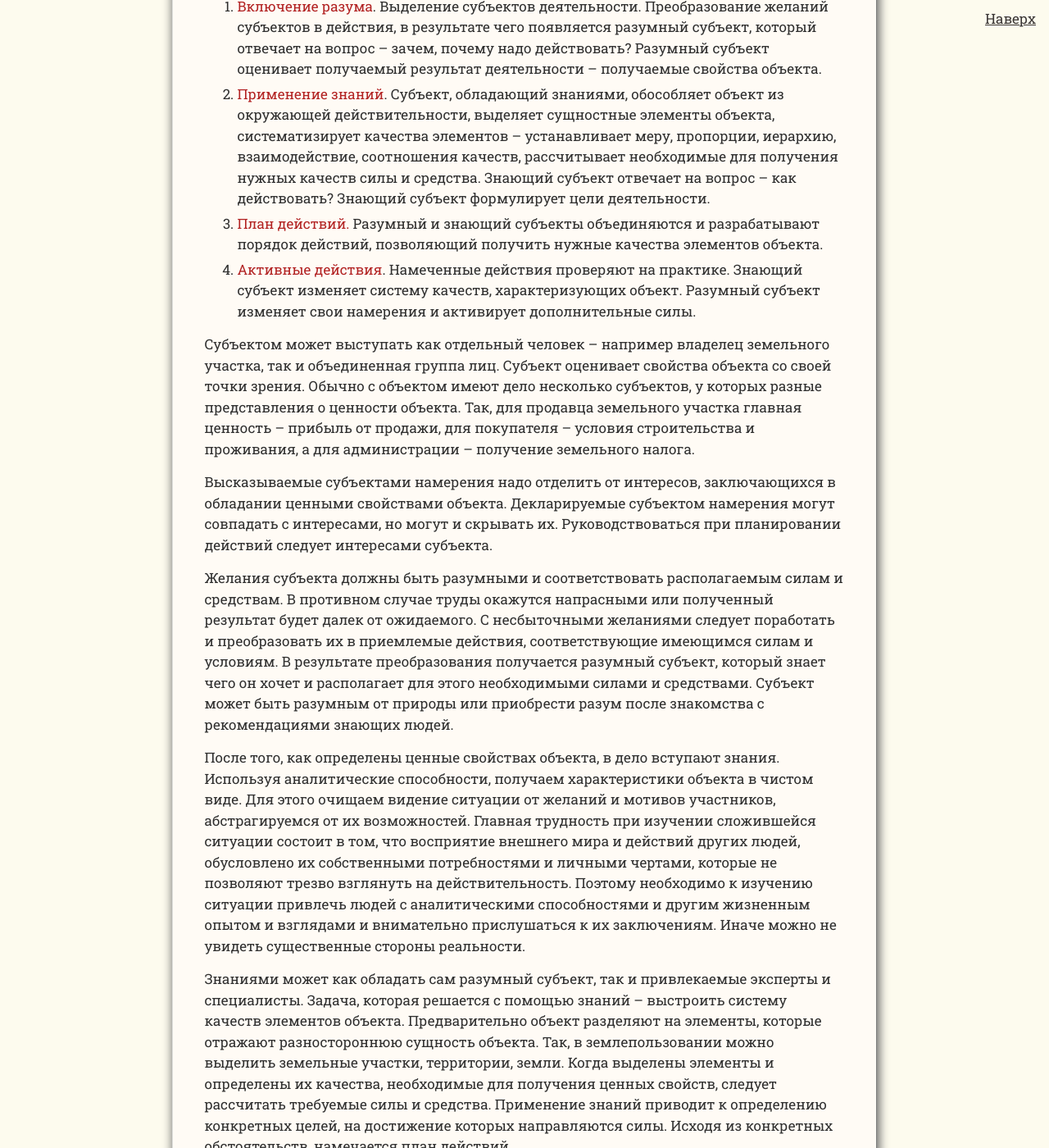
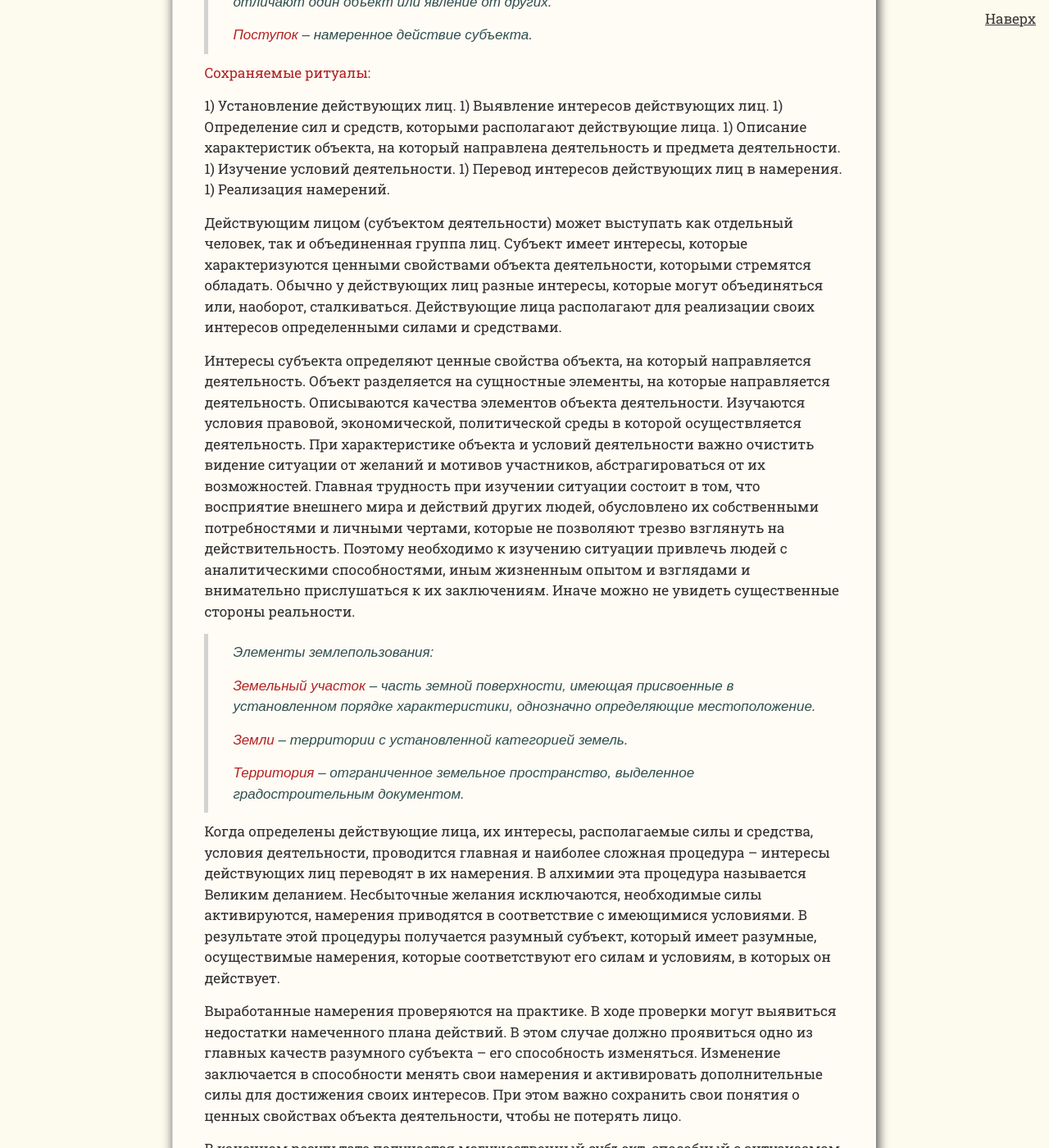
Before and after one commit to SergSi/land-use-art, a Jekyll site: the page built from _posts/2024-12-07-alhimia.md, in a window 1280 px wide and 1400 px high, scrolled down 5586 px. Shown: the whole window at 82% size. Built offline with Jekyll 4.4.1, drawn with Linux system fonts in a browser that asks for light colours; some web fonts are replaced; some of the changed text lies outside the part shown.

Commit message:
Update 2024-12-07-alhimia.md

```diff
--- a/_posts/2024-12-07-alhimia.md
+++ b/_posts/2024-12-07-alhimia.md
@@ -90,30 +90,33 @@
 | Принцип Соли         | Определение сил и средств, необходимых для наделения объекта нужными качествами |
 | Первоэлементы        | Элементы объекта, обладающего ценными свойствами             |
 
+**Назначаемые имена**:
+
+> **Субъект** – лицо или группа лиц, выступающее активным деятелем в каком-либо процессе.
+>
+> **Интересы** - то, что составляет преимущественное содержание забот кого-либо.
+>
+> **Намерения** - предполагаемое действие.
+>
 > **Сво́йства** — существенные, неотъемлемые признаки объекта, зависимые от взаимодействия субъекта и объекта.
 >
 > **Ка́чества** — совокупность существенных признаков, особенностей, которые отличают один объект или явление от других.
 >
 > **Поступок** – намеренное действие субъекта.
->
-> **Субъект** – лицо или группа лиц, выступающее активным деятелем в каком-либо процессе.
->
-> **Сохраняемые ритуалы:**
 
-1. **Включение разума**. Выделение субъектов деятельности. Преобразование желаний субъектов в действия, в результате чего появляется разумный субъект, который отвечает на вопрос – зачем, почему надо действовать? Разумный субъект оценивает получаемый результат деятельности – получаемые свойства объекта.
-3. **Применение знаний**. Субъект, обладающий знаниями, обособляет объект из окружающей действительности, выделяет сущностные элементы объекта, систематизирует качества элементов – устанавливает меру, пропорции, иерархию, взаимодействие, соотношения качеств, рассчитывает необходимые для получения нужных качеств силы и средства. Знающий субъект отвечает на вопрос – как действовать? Знающий субъект формулирует цели деятельности.
-4. **План действий.** Разумный и знающий субъекты объединяются и разрабатывают порядок действий, позволяющий получить нужные качества элементов объекта.
-5. **Активные действия**. Намеченные действия проверяют на практике. Знающий субъект изменяет систему качеств, характеризующих объект. Разумный субъект изменяет свои намерения и активирует дополнительные силы.
+**Сохраняемые ритуалы:**
 
-Субъектом может выступать как отдельный человек – например владелец земельного участка, так и объединенная группа лиц. Субъект оценивает свойства объекта со своей точки зрения. Обычно с объектом имеют дело несколько субъектов, у которых разные представления о ценности объекта. Так, для продавца земельного участка главная ценность – прибыль от продажи, для покупателя – условия строительства и проживания, а для администрации – получение земельного налога.
+1) Установление действующих лиц.
+1) Выявление интересов действующих лиц.
+1) Определение сил и средств, которыми располагают действующие лица.
+1) Описание характеристик объекта, на который направлена деятельность и предмета деятельности.
+1) Изучение условий деятельности.
+1) Перевод интересов действующих лиц в намерения.
+1) Реализация намерений.
 
-Высказываемые субъектами намерения надо отделить от интересов, заключающихся в обладании ценными свойствами объекта. Декларируемые субъектом намерения могут совпадать с интересами, но могут и скрывать их.  Руководствоваться при планировании действий следует интересами субъекта.
+Действующим лицом (субъектом деятельности) может выступать как отдельный человек, так и объединенная группа лиц. Субъект имеет интересы, которые характеризуются ценными свойствами объекта деятельности, которыми стремятся обладать. Обычно у действующих лиц разные интересы, которые могут объединяться или, наоборот, сталкиваться. Действующие лица располагают для реализации своих интересов определенными силами и средствами.
 
-Желания субъекта должны быть разумными и соответствовать располагаемым силам и средствам. В противном случае труды окажутся напрасными или полученный результат будет далек от ожидаемого. С несбыточными желаниями следует поработать и преобразовать их в приемлемые действия, соответствующие имеющимся силам и условиям. В результате преобразования получается разумный субъект, который знает чего он хочет и располагает для этого необходимыми силами и средствами. Субъект может быть разумным от природы или приобрести разум после знакомства с рекомендациями знающих людей.
-
-После того, как определены ценные свойствах объекта, в дело вступают знания. Используя аналитические способности, получаем характеристики объекта в чистом виде. Для этого очищаем видение ситуации от желаний и мотивов участников, абстрагируемся от их возможностей. Главная трудность при изучении сложившейся ситуации состоит в том, что восприятие внешнего мира и действий других людей, обусловлено их собственными потребностями и личными чертами, которые не позволяют трезво взглянуть на действительность. Поэтому необходимо к изучению ситуации привлечь людей с аналитическими способностями и другим жизненным опытом и взглядами и внимательно прислушаться к их заключениям. Иначе можно не увидеть существенные стороны реальности.
-
-Знаниями может как обладать сам разумный субъект, так и привлекаемые эксперты и специалисты. Задача, которая решается с помощью знаний – выстроить систему качеств элементов объекта. Предварительно объект разделяют на элементы, которые отражают разностороннюю сущность объекта. Так, в землепользовании можно выделить земельные участки, территории, земли. Когда выделены элементы и определены их качества, необходимые для получения ценных свойств, следует рассчитать требуемые силы и средства. Применение знаний приводит к определению конкретных целей, на достижение которых направляются силы. Исходя из конкретных обстоятельств, намечается план действий.
+Интересы субъекта определяют ценные свойства объекта, на который направляется деятельность. Объект разделяется на сущностные элементы, на которые направляется деятельность. Описываются качества элементов объекта деятельности. Изучаются условия правовой, экономической, политической среды в которой осуществляется деятельность. При характеристике объекта и условий деятельности важно очистить видение ситуации от желаний и мотивов участников, абстрагироваться от их возможностей. Главная трудность при изучении ситуации состоит в том, что восприятие внешнего мира и действий других людей, обусловлено их собственными потребностями и личными чертами, которые не позволяют трезво взглянуть на действительность. Поэтому необходимо к изучению ситуации привлечь людей с аналитическими способностями, иным жизненным опытом и взглядами и внимательно прислушаться к их заключениям. Иначе можно не увидеть существенные стороны реальности.
 
 > Элементы землепользования:
 >
@@ -123,11 +126,17 @@
 >
 > **Территория** – отграниченное земельное пространство, выделенное градостроительным документом.
 
-Практические действия могут выявить недостатки плана. В этом случае должно проявиться одно из главных качеств разумного субъекта – его способность изменяться. Необходимо: привлечь знания для изменения конструкции объекта; активировать дополнительные силы; изменить свои намерения с учетом выявленных обстоятельств. Важно, при этом, сохранить свои понятия о ценностях, чтобы не потерять лицо.
+Когда определены действующие лица, их интересы, располагаемые силы и средства, условия деятельности, проводится главная и наиболее сложная процедура – интересы действующих лиц переводят в их намерения. В алхимии эта процедура называется Великим деланием. Несбыточные желания исключаются, необходимые силы активируются, намерения приводятся в соответствие с имеющимися условиями. В результате этой процедуры получается разумный субъект, который имеет разумные, осуществимые намерения, которые соответствуют его силам и условиям, в которых он действует.
 
-В результате действий получается могущественный субъект, способный с энтузиазмом решать проблемы, достигать поставленные цели, используя знания и труд. С практической точки зрения **философский камень** это субъект, способный конструировать ценности, менять намерения и активировать силы для новых действий, пользуясь энтузиазмом поступка.
+Выработанные намерения проверяются на практике. В ходе проверки могут выявиться недостатки намеченного плана действий. В этом случае должно проявиться одно из главных качеств разумного субъекта – его способность изменяться. Изменение заключается в способности менять свои намерения и активировать дополнительные силы для достижения своих интересов. При этом важно сохранить свои понятия о ценных свойствах объекта деятельности, чтобы не потерять лицо.
+
+В конечном результате получается могущественный субъект, способный с энтузиазмом решать проблемы, достигать поставленные цели, используя знания и труд. С практической точки зрения **философский камень** это субъект, способный конструировать ценности, менять намерения и активировать силы для новых действий, пользуясь энтузиазмом поступка.
 
 Могущественным субъектом может стать любой человек – если он, например, землепользователь, охотник или предприниматель, который знает, что он хочет, способен организовать свои действия, измениться для действий в любых условиях.
+
+Высказываемые субъектами намерения надо отделить от интересов, заключающихся в обладании ценными свойствами объекта. Декларируемые субъектом намерения могут совпадать с интересами, но могут и скрывать их.  Руководствоваться при планировании действий следует интересами субъекта.
+
+Желания субъекта должны быть разумными и соответствовать располагаемым силам и средствам. В противном случае труды окажутся напрасными или полученный результат будет далек от ожидаемого. С несбыточными желаниями следует поработать и преобразовать их в приемлемые действия, соответствующие имеющимся силам и условиям. В результате преобразования получается разумный субъект, который знает чего он хочет и располагает для этого необходимыми силами и средствами. Субъект может быть разумным от природы или приобрести разум после знакомства с рекомендациями знающих людей.
 
 # Приложение
 
```
